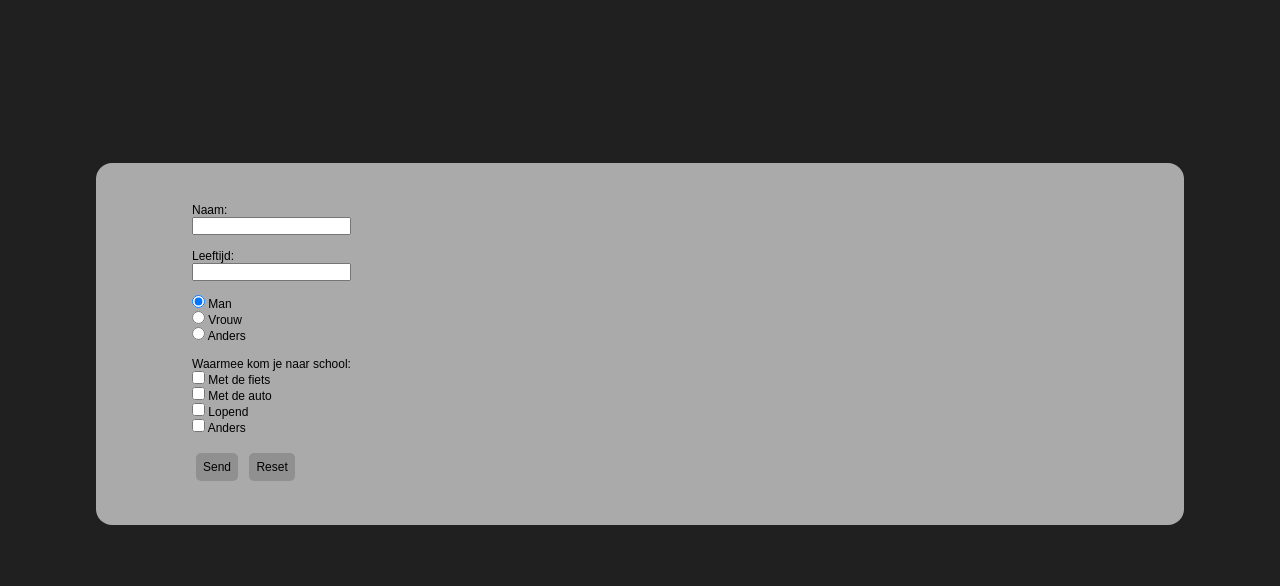
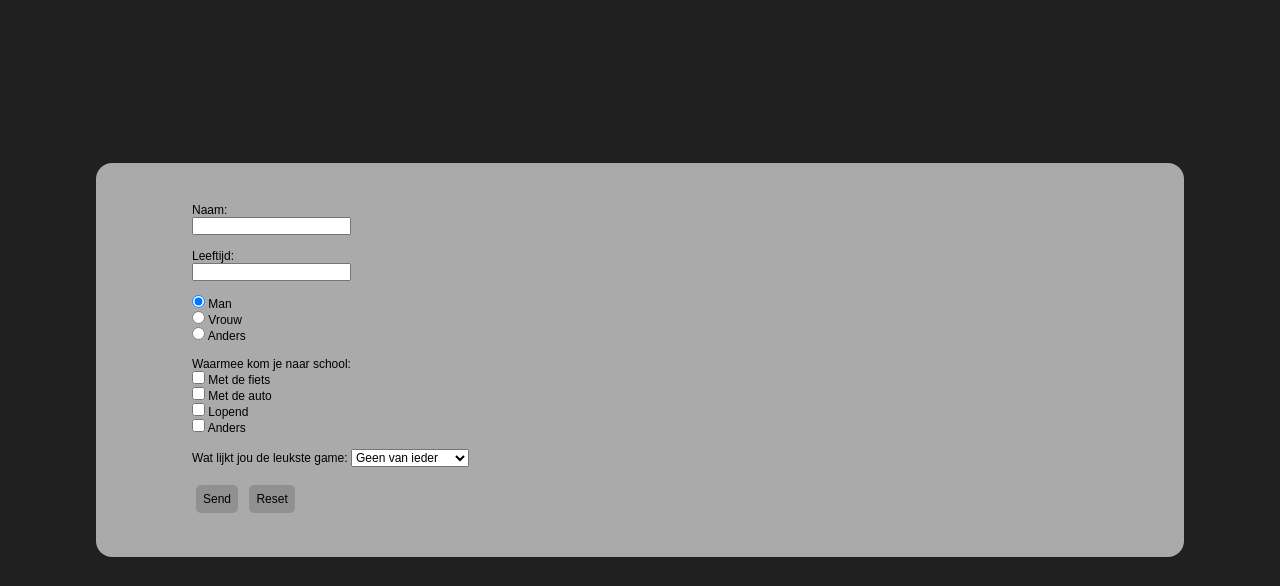
Before and after one commit to LarsV04/Informatica-PO-website, a plain HTML site: page formulier.html in a window 1280 px wide. Shown: the part 187-773 px from the top of the page. Drawn offline with Linux system fonts and the light colour scheme; no server answers.

Commit message:
iets gefixt

```diff
--- a/formulier.html
+++ b/formulier.html
@@ -43,6 +43,14 @@
                     <input type="checkbox" class="ToSchool" name="Naar school" value="Lopend"> Lopend<br>
                     <input type="checkbox" class="ToSchool" name="Naar school" value="Anders"> Anders<br><br>
 
+                    Wat lijkt jou de leukste game:
+                    <select name="leukste game" required>
+                        <option value="Geen">Geen van ieder</option>
+                        <option value="Persona 5">Persona 5</option>
+                        <option value="Danganronpa Trigger happy Havoc">Danganronpa</option>
+                        <option value="The Legend of Zelda: Breath of the Wild">Breath of the Wild</option>
+                    </select><br><br>
+
                     <input type="submit" value="Send" class="Formbutton"/>
                     <input type="reset" value="Reset" class="Formbutton"/>
                 </form>
```
